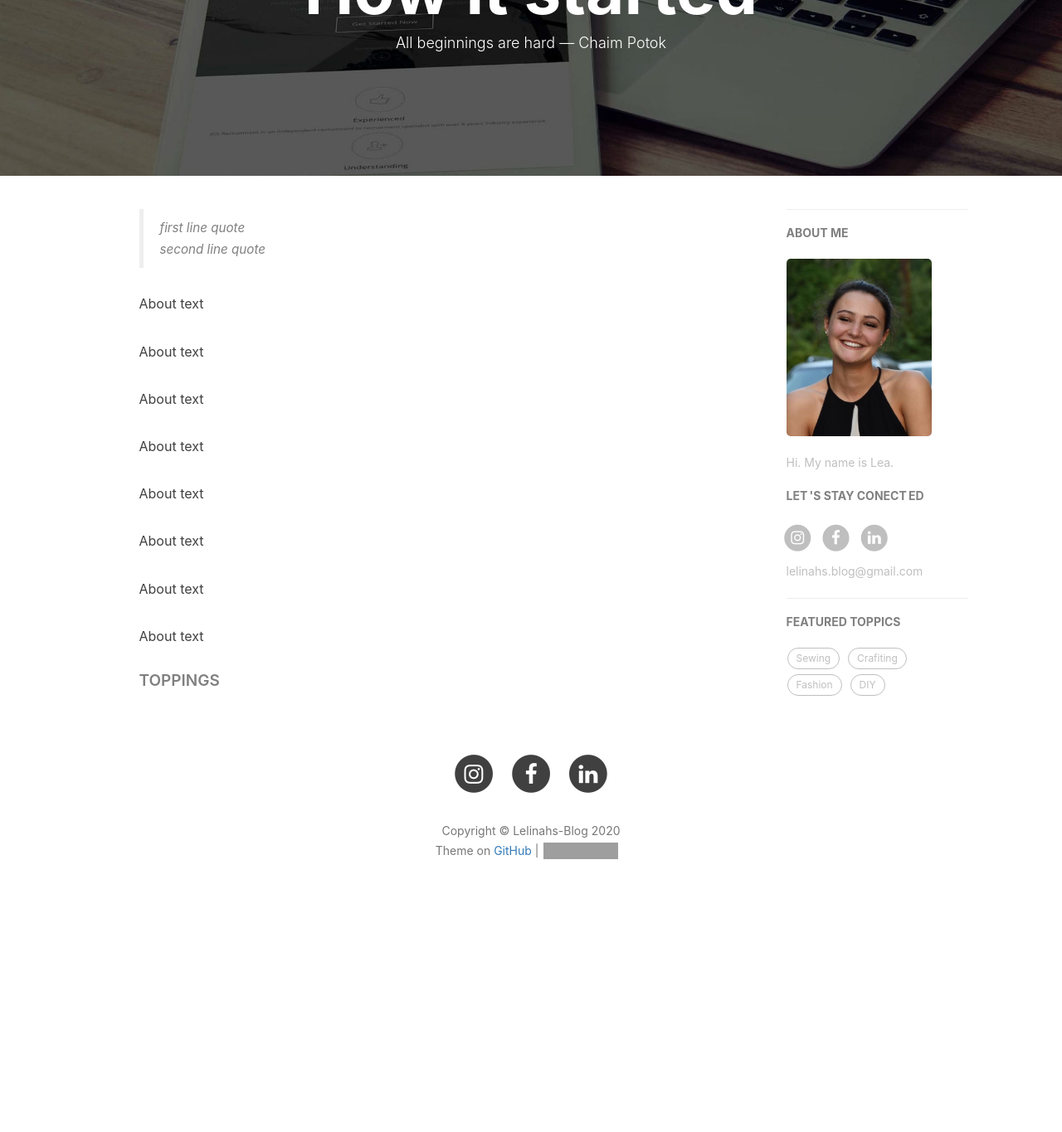
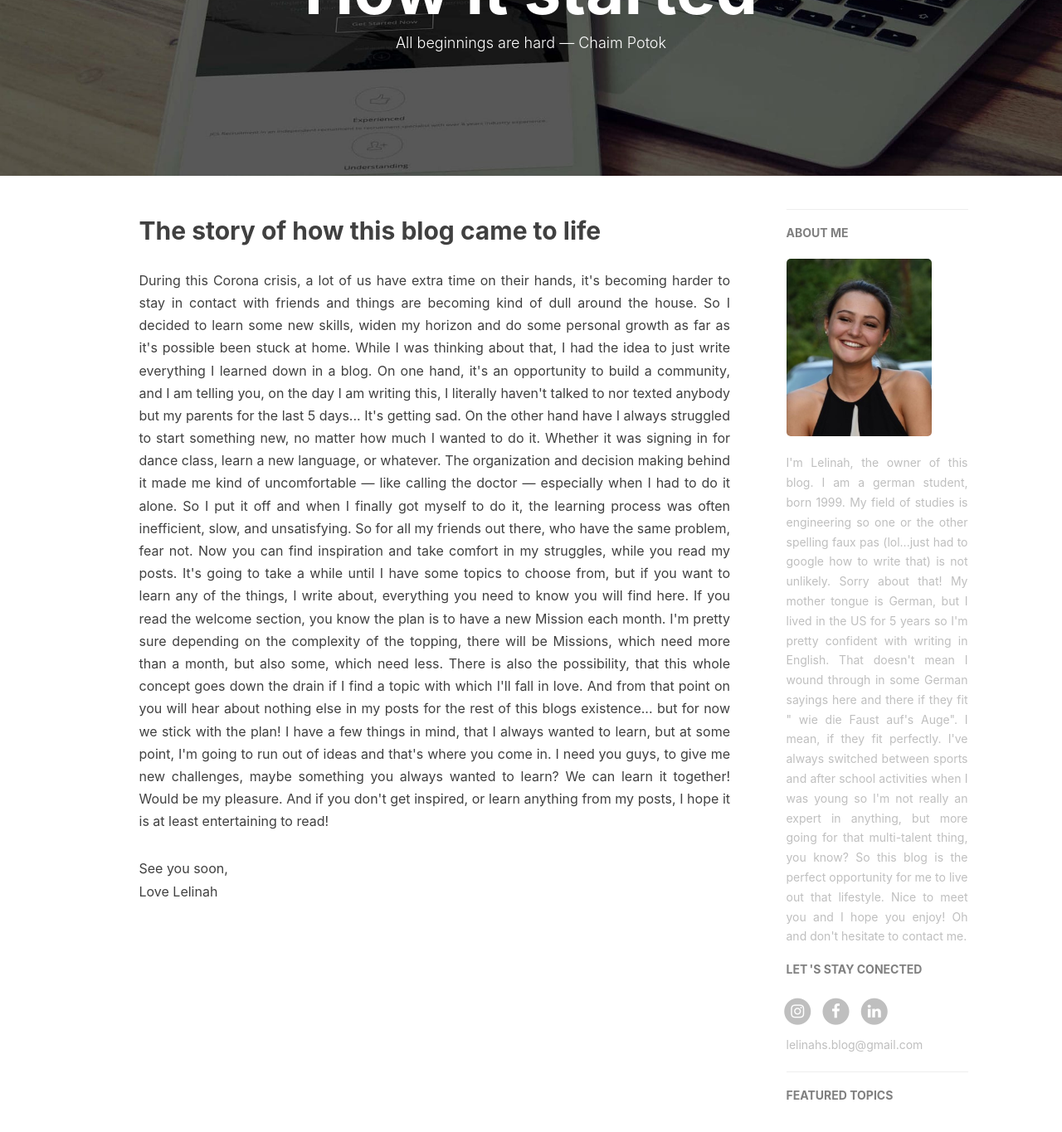
Before and after one commit to Lelinah/lelinah.github.io, a Jekyll site: the page built from about.html, in a window 1280 px wide and 1400 px high, scrolled down 206 px. Shown: the top 1365 px of the window at 83% size. Built offline with Jekyll 4.4.1, drawn with Linux system fonts in a browser that asks for light colours; nearby versions of some CDN libraries; library files that are not in the unit come from our copies; comment, search, counter and statistics services are not loaded; before the commit the page ends 1336 px from its top, so only the background shows below that; grey boxes are pictures that could not be loaded.

Commit message:
texte eingefügt

```diff
--- a/_layouts/page.html
+++ b/_layouts/page.html
@@ -89,10 +89,17 @@ layout: default
                             <img src="{{site.sidebar-avatar}}" />
                         {% endif %}
                         {% if site.sidebar-about-description %}
-                        <p>{{site.sidebar-about-description}}</p>
+                            <p>
+                                I'm Lelinah, the owner of this blog.
+                                I am a german student, born 1999.
+                                My field of studies is engineering so one or the other spelling faux pas (lol...just had to google how to write that) is not unlikely. Sorry about that! My mother tongue is German, but I lived in the US for 5 years so I'm pretty confident with writing in English.
+                                That doesn't mean I wound through in some German sayings here and there if they fit " wie die Faust auf's Auge". I mean, if they fit perfectly. I've always switched between sports and after school activities when I was young so I'm not really an expert in anything, but more going for that multi-talent thing, you know? So this blog is the perfect opportunity for me to live out that lifestyle.
+                                Nice to meet you and I hope you enjoy!
+                                Oh and don't hesitate to contact me.
+                            </p>
                         {% endif %}
                         <!-- SNS Link -->
-                        <h5> LET&thinsp;'S STAY CONECT&thinsp;ED</h5>
+                        <h5> LET&thinsp;'S STAY CONECTED</h5>
                         <ul class="list-inline">
                             {% if site.RSS %}
                             <li>
@@ -196,7 +203,7 @@ layout: default
                 {% if site.featured-tags %}
                 <section>
                     <hr class="hidden-sm hidden-xs">
-                    <h5><a href="{{'/tags/' | prepend: site.baseurl }}">FEATURED TOPPICS</a></h5>
+                    <h5><a href="{{'/tags/' | prepend: site.baseurl }}">FEATURED TOPICS</a></h5>
                     <div class="tags">
                         {% for tag in site.tags %}
                         {% if tag[1].size > site.featured-condition-size %}
--- a/_layouts/post.html
+++ b/_layouts/post.html
@@ -143,7 +143,7 @@ layout: default
                 {% if site.featured-tags %}
                 <section>
                     <hr class="hidden-sm hidden-xs">
-                    <h5><a href="/tags/">MORE TOPPICS</a></h5>
+                    <h5><a href="/tags/">MORE TOPICS</a></h5>
                     <div class="tags">
                         {% for tag in site.tags %}
                         {% if tag[1].size > site.featured-condition-size %}
--- a/about.html
+++ b/about.html
@@ -16,25 +16,30 @@ nav_title: How it started
 <div class="zh post-container">
 
     <!--copied from markdown -->
-    <blockquote>
-        <p>
-            first line quote<br> second line quote
-        </p>
-    </blockquote>
-
-    <p>About text</p>
-    <p>About text</p>
-
-    <p>About text</p>
-    <p>About text</p>
-    <p>About text</p>
-    <p>About text</p>
-    <p>About text</p>
-    <p>About text</p>
-
-
-    <h5>TOPPINGS</h5>
-
+    <h2> The story of how this blog came to life</h2>
+    <p>
+        During this Corona crisis, a lot of us have extra time on their hands, it's becoming harder to stay in contact with friends and things are becoming kind of dull around the house.
+        So I decided to learn some new skills, widen my horizon and do some personal growth as far as it's possible been stuck at home.
+        While I was thinking about that, I had the idea to just write everything I learned down in a blog.
+        On one hand, it's an opportunity to build a community, and I am telling you, on the day I am writing this, I literally haven't talked to nor texted anybody but my parents for the last 5 days... It's getting sad.
+        On the other hand have I always struggled to start something new, no matter how much I wanted to do it.
+        Whether it was signing in for dance class, learn a new language, or whatever.
+        The organization and decision making behind it made me kind of uncomfortable &mdash; like calling the doctor &mdash; especially when I had to do it alone.
+        So I put it off and when I finally got myself to do it, the learning process was often inefficient, slow, and unsatisfying.
+        So for all my friends out there, who have the same problem, fear not.
+        Now you can find inspiration and take comfort in my struggles, while you read my posts.
+        It's going to take a while until I have some topics to choose from, but if you want to learn any of the things, I write about, everything you need to know you will find here.
+        If you read the welcome section, you know the plan is to have a new Mission each month.
+        I'm pretty sure depending on the complexity of the topping, there will be Missions, which need more than a month, but also some, which need less.
+        There is also the possibility, that this whole concept goes down the drain if I find a topic with which I'll fall in love.
+        And from that point on you will hear about nothing else in my posts for the rest of this blogs existence... but for now we stick with the plan!
+        I have a few things in mind, that I always wanted to learn, but at some point, I'm going to run out of ideas and that's where you come in.
+        I need you guys, to give me new challenges, maybe something you always wanted to learn? We can learn it together!
+        Would be my pleasure. And if you don't get inspired, or learn anything from my posts, I hope it is at least entertaining to read!
+    </p>
+     <p>   See you soon, <br>
+        Love Lelinah
+    </p>
 </div>
     <!-- English Version -->
     <!-- <div class="en post-container">
```
Also changed, not shown: _posts/2020-11-19-First-Post-Sewing.md (deleted, +0 -24 lines), index.html (+14 -6 lines).
